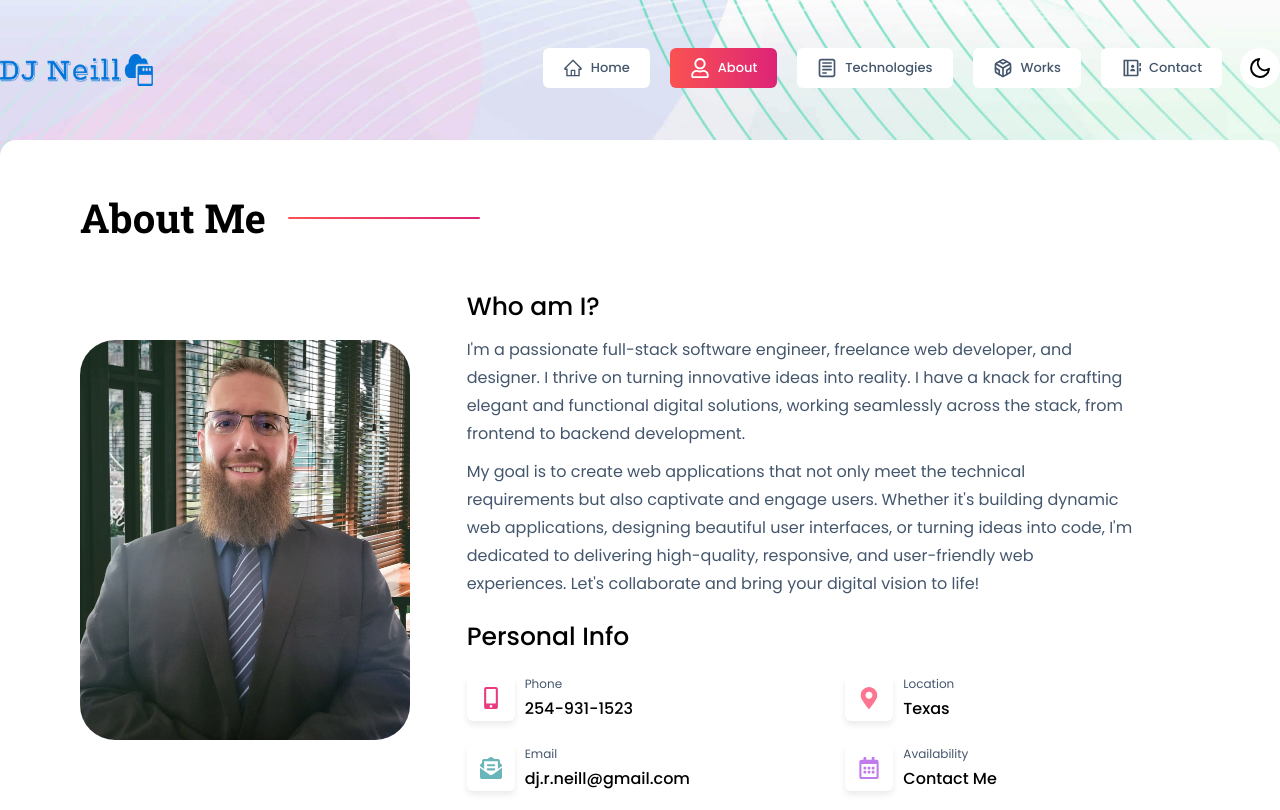
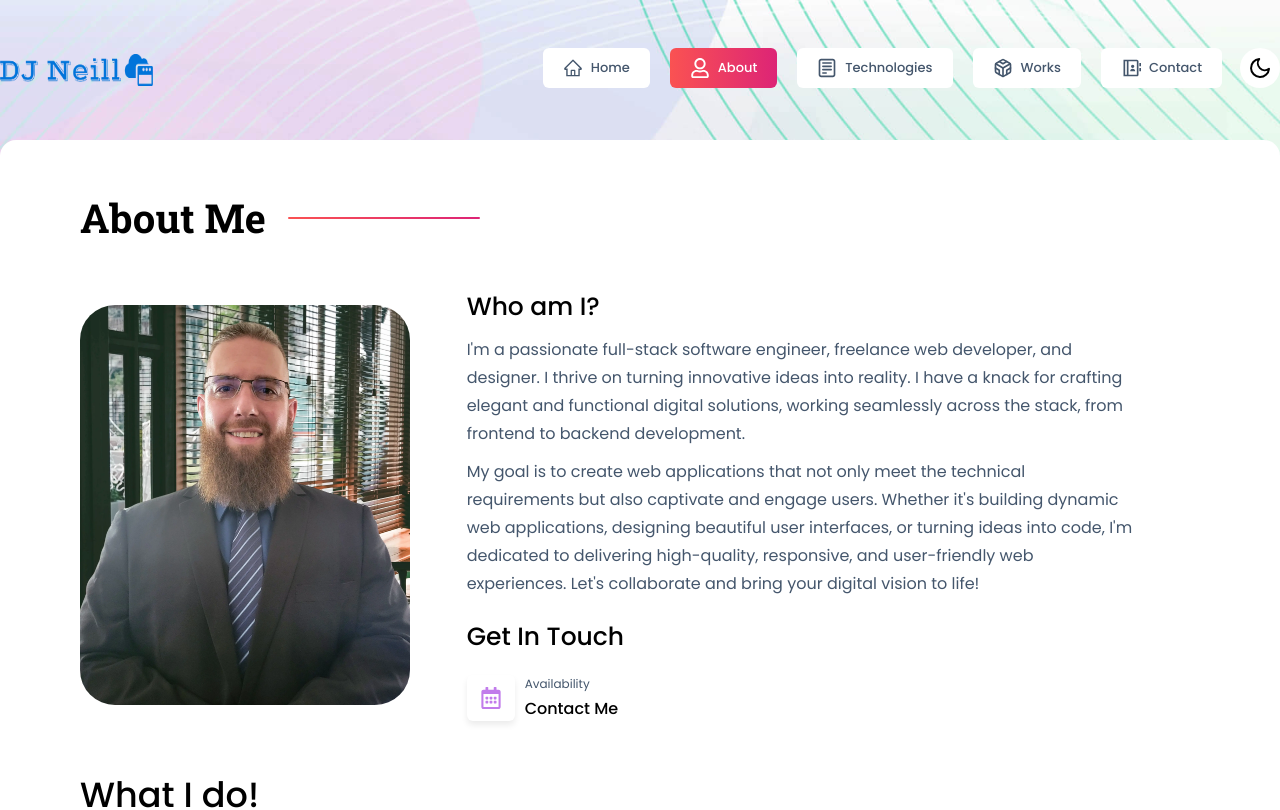
Before and after one commit to djneill/React-Portfolio, a Next.js app: page /about in a window 1280 px wide. Shown: the top 810 px of the page. Built offline with nearby package versions, Linux system fonts and the light colour scheme.

Commit message:
update contact details

```diff
--- a/components/about/about1/PersonalInfo.jsx
+++ b/components/about/about1/PersonalInfo.jsx
@@ -7,46 +7,46 @@ import {
 
 const PersonalInfo = () => {
   const personalContent = [
-    {
-      id: 1,
-      icon: <FaMobileAlt />,
-      iconColor: "text-oriange",
-      name: "Phone",
-      meta: (
-        <>
-          <a
-            className="hover:text-[#FA5252] duration-300 transition"
-            href="tel:12549311523"
-          >
-            254-931-1523
-          </a>
-        </>
-      ),
-    },
-    {
-      id: 2,
-      icon: <FaMapMarkerAlt />,
-      iconColor: "text-oriange-lite",
-      name: "Location",
-      meta: <>Texas</>,
-    },
-    {
-      id: 3,
-      icon: <FaEnvelopeOpenText />,
-      iconColor: "text-green",
-      name: "Email",
-      meta: (
-        <>
-          {" "}
-          <a
-            className="hover:text-[#FA5252] duration-300 transition"
-            href="mailto:dj.r.neill@gmail.com"
-          >
-            dj.r.neill@gmail.com
-          </a>
-        </>
-      ),
-    },
+    // {
+    //   id: 1,
+    //   icon: <FaMobileAlt />,
+    //   iconColor: "text-oriange",
+    //   name: "Phone",
+    //   meta: (
+    //     <>
+    //       <a
+    //         className="hover:text-[#FA5252] duration-300 transition"
+    //         href="tel:12549311523"
+    //       >
+    //         254-931-1523
+    //       </a>
+    //     </>
+    //   ),
+    // },
+    // {
+    //   id: 2,
+    //   icon: <FaMapMarkerAlt />,
+    //   iconColor: "text-oriange-lite",
+    //   name: "Location",
+    //   meta: <>Texas</>,
+    // },
+    // {
+    //   id: 3,
+    //   icon: <FaEnvelopeOpenText />,
+    //   iconColor: "text-green",
+    //   name: "Email",
+    //   meta: (
+    //     <>
+    //       {" "}
+    //       <a
+    //         className="hover:text-[#FA5252] duration-300 transition"
+    //         href="mailto:dj.r.neill@gmail.com"
+    //       >
+    //         dj.r.neill@gmail.com
+    //       </a>
+    //     </>
+    //   ),
+    // },
     {
       id: 4,
       icon: <FaRegCalendarAlt />,
--- a/components/about/about1/index.jsx
+++ b/components/about/about1/index.jsx
@@ -34,7 +34,7 @@ const index = () => {
         {/* personal information */}
         <div>
           <h3 className="text-4xl font-medium my-5 dark:text-white">
-            Personal Info
+            Get In Touch
           </h3>
           <div className=" grid grid-cols-1 sm:grid-cols-2 gap-6">
             <PersonalInfo />
```
Also changed, not shown: data/addressData.js (+7 -9 lines), 2 other files (tests, documents, lock files or other folders).
